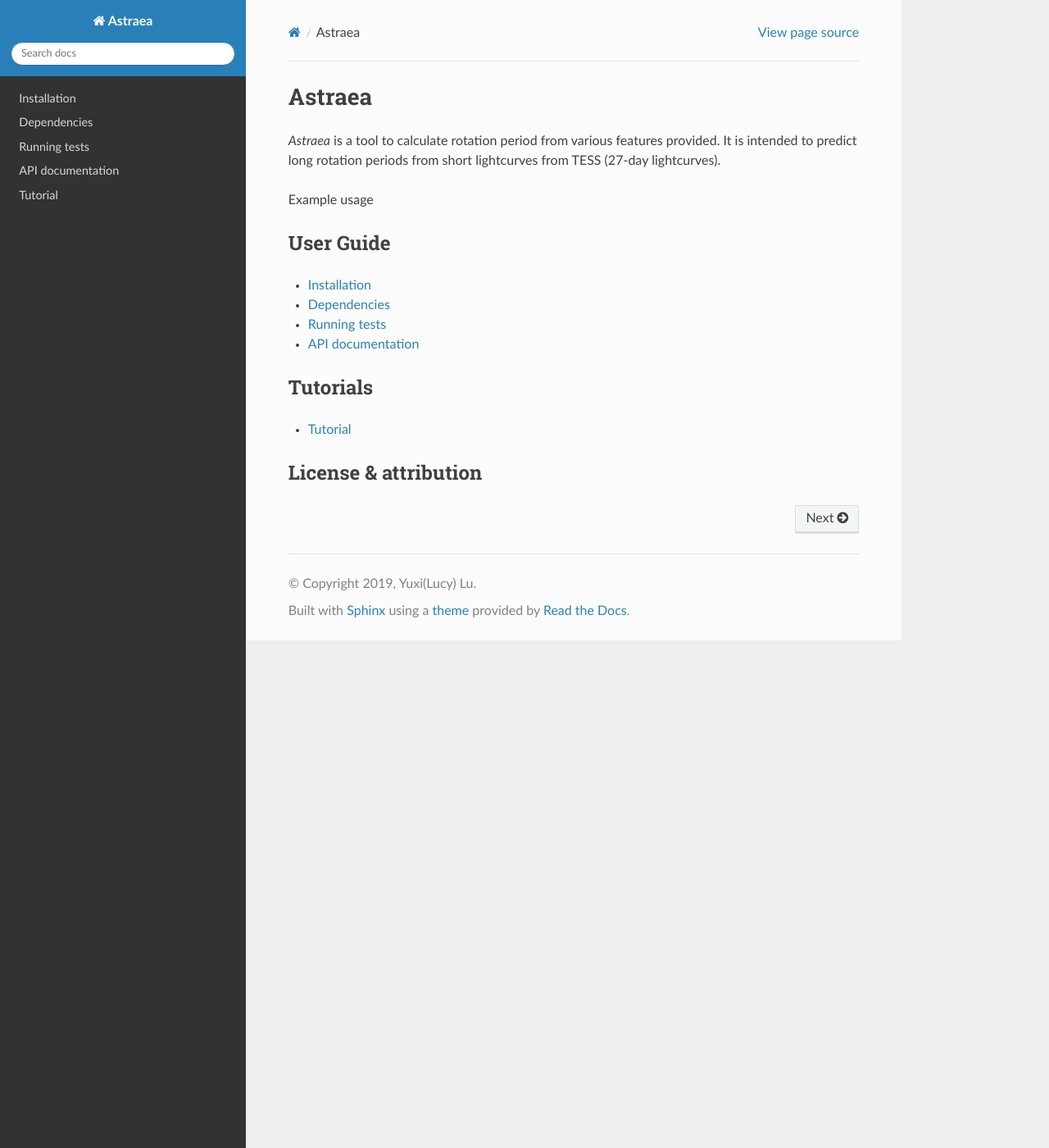
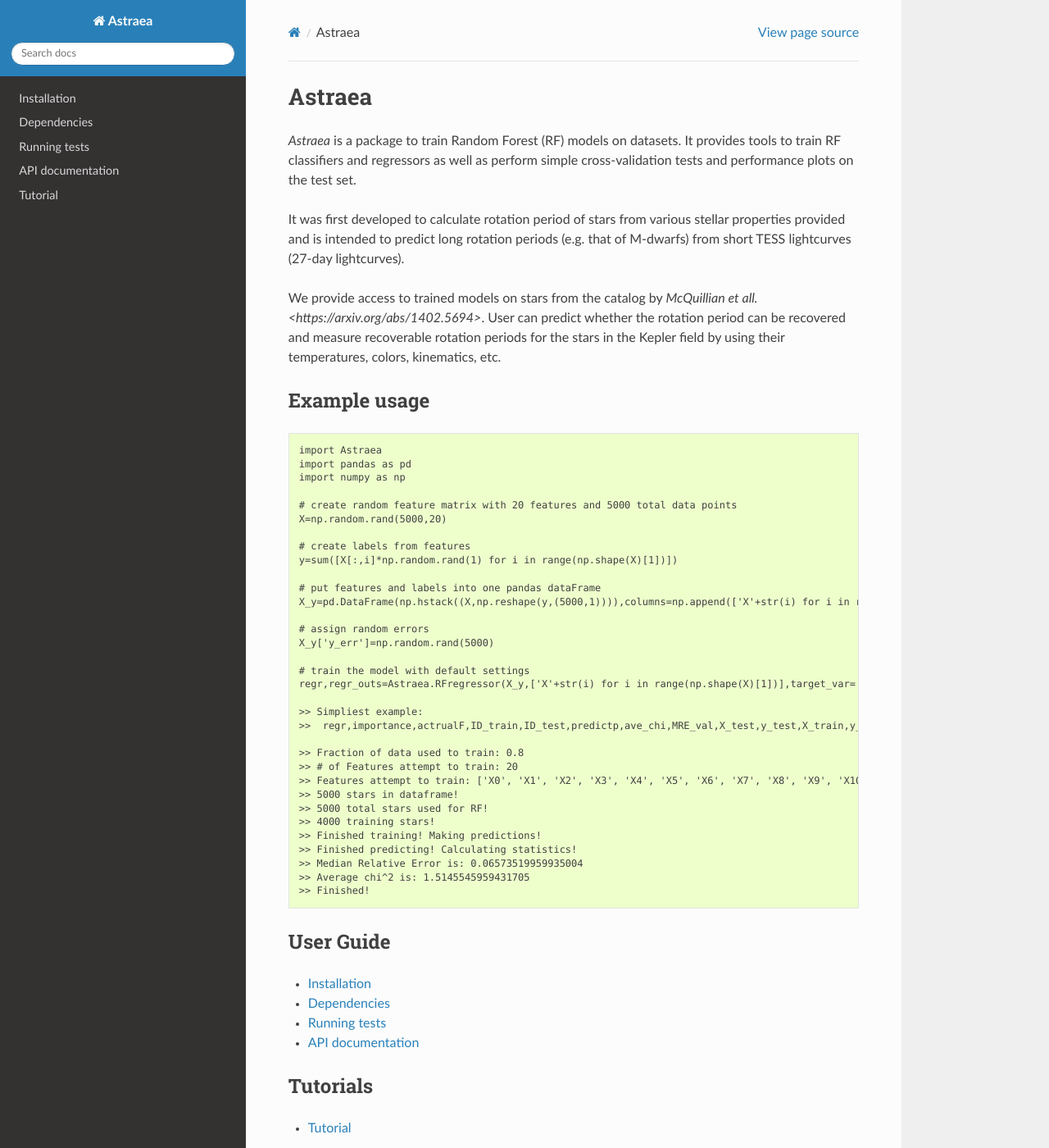
Before and after one commit to lyx12311/Astraea, a Sphinx documentation site: the page built from docs/source/index.rst, in a window 1280 px wide and 1400 px high. Shown: the whole window at 82% size. Built offline with Sphinx 7.4.7 and the Read the Docs theme 2.0.0, drawn with Linux system fonts in a browser that asks for light colours.

Commit message:
discription

```diff
--- a/docs/source/index.rst
+++ b/docs/source/index.rst
@@ -5,9 +5,51 @@
 
 Astraea
 ===================================
-*Astraea* is a tool to calculate rotation period from various features provided. It is intended to predict long rotation periods from short lightcurves from TESS (27-day lightcurves).
+*Astraea* is a package to train Random Forest (RF) models on datasets. It provides tools to train RF classifiers and regressors as well as perform simple cross-validation tests and performance plots on the test set.
+
+It was first developed to calculate rotation period of stars from various stellar properties provided and is intended to predict long rotation periods (e.g. that of M-dwarfs) from short TESS  lightcurves (27-day lightcurves).
+
+We provide access to trained models on stars from the catalog by `McQuillian et all. <https://arxiv.org/abs/1402.5694>`. User can predict whether the rotation period can be recovered and measure recoverable rotation periods for the stars in the Kepler field by using their temperatures, colors, kinematics, etc.
 
 Example usage
+----------
+
+::
+
+    import Astraea
+    import pandas as pd
+    import numpy as np
+
+    # create random feature matrix with 20 features and 5000 total data points
+    X=np.random.rand(5000,20)
+
+    # create labels from features
+    y=sum([X[:,i]*np.random.rand(1) for i in range(np.shape(X)[1])])
+
+    # put features and labels into one pandas dataFrame
+    X_y=pd.DataFrame(np.hstack((X,np.reshape(y,(5000,1)))),columns=np.append(['X'+str(i) for i in range(np.shape(X)[1])],['y']))
+
+    # assign random errors
+    X_y['y_err']=np.random.rand(5000)
+
+    # train the model with default settings
+    regr,regr_outs=Astraea.RFregressor(X_y,['X'+str(i) for i in range(np.shape(X)[1])],target_var='y',target_var_err='y_err',n_estimators=3)
+
+    >> Simpliest example:
+    >>  regr,importance,actrualF,ID_train,ID_test,predictp,ave_chi,MRE_val,X_test,y_test,X_train,y_train = RFregressor(df,testF)
+
+    >> Fraction of data used to train: 0.8
+    >> # of Features attempt to train: 20
+    >> Features attempt to train: ['X0', 'X1', 'X2', 'X3', 'X4', 'X5', 'X6', 'X7', 'X8', 'X9', 'X10', 'X11', 'X12', 'X13', 'X14', 'X15', 'X16', 'X17', 'X18', 'X19']
+    >> 5000 stars in dataframe!
+    >> 5000 total stars used for RF!
+    >> 4000 training stars!
+    >> Finished training! Making predictions!
+    >> Finished predicting! Calculating statistics!
+    >> Median Relative Error is: 0.06573519959935004
+    >> Average chi^2 is: 1.5145545959431705
+    >> Finished!
+
 
 .. Contents:
 
```
